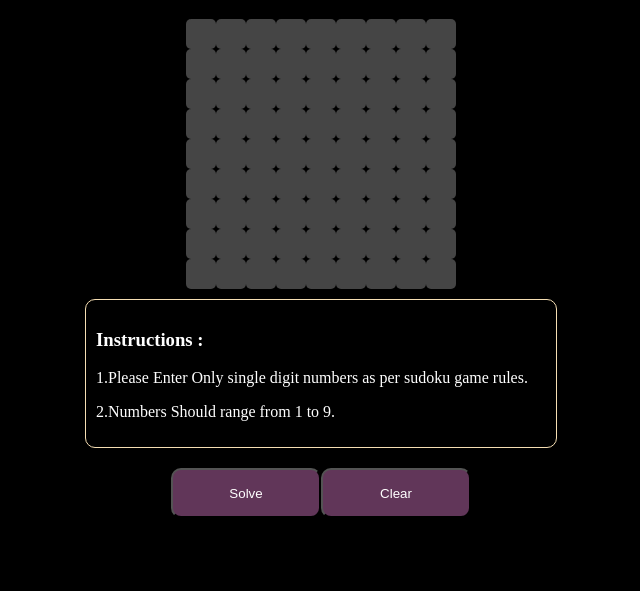
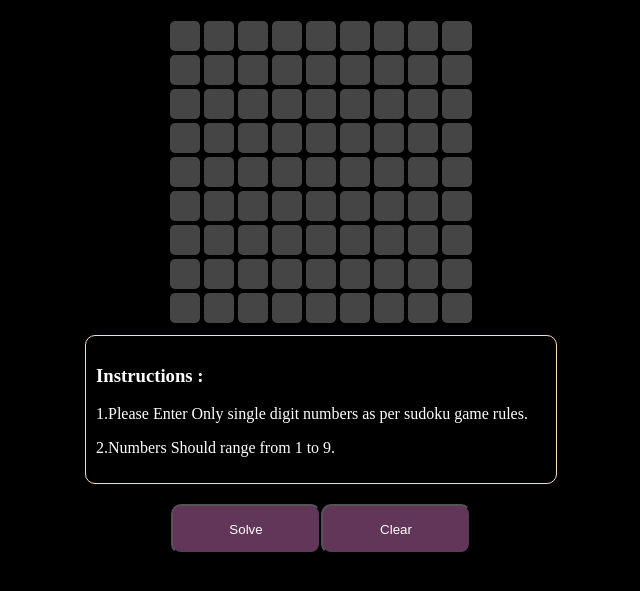
Before and after one commit to imranmohd12/SudokuSolver-JavaScript-, a plain HTML site: page index.html in a window 1280 px wide. Shown: the part 69-660 px from the top of the page, without its empty margins (319-959 px from the left). Drawn offline with Linux system fonts and the light colour scheme.

Commit message:
adding margin of Cell

```diff
--- a/style.css
+++ b/style.css
@@ -16,7 +16,7 @@ body{
 .cell{
     width: 30px;
     height: 30px;
-    /*margin: 2px;*/
+    margin: 2px;
     font-size: large;
     text-align: center;
     color: red;
```
